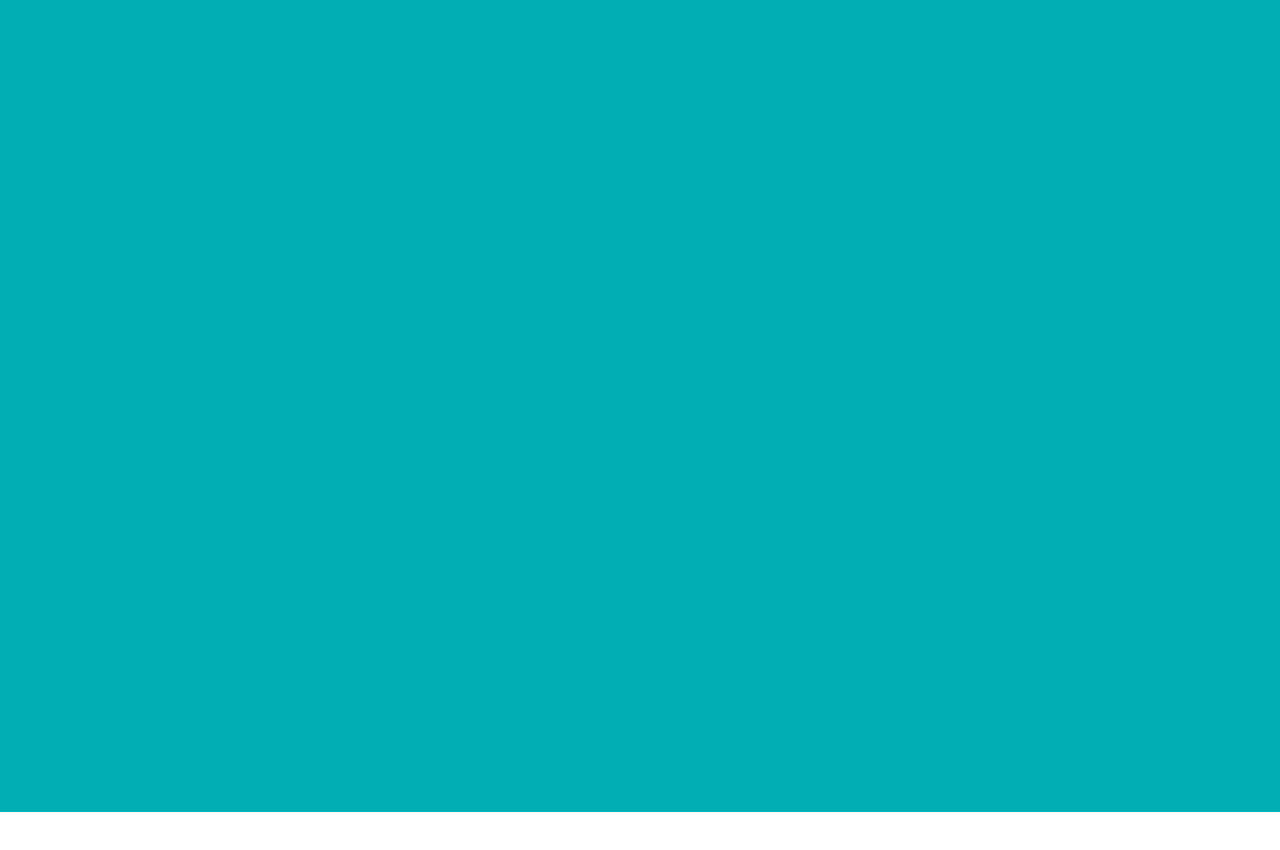
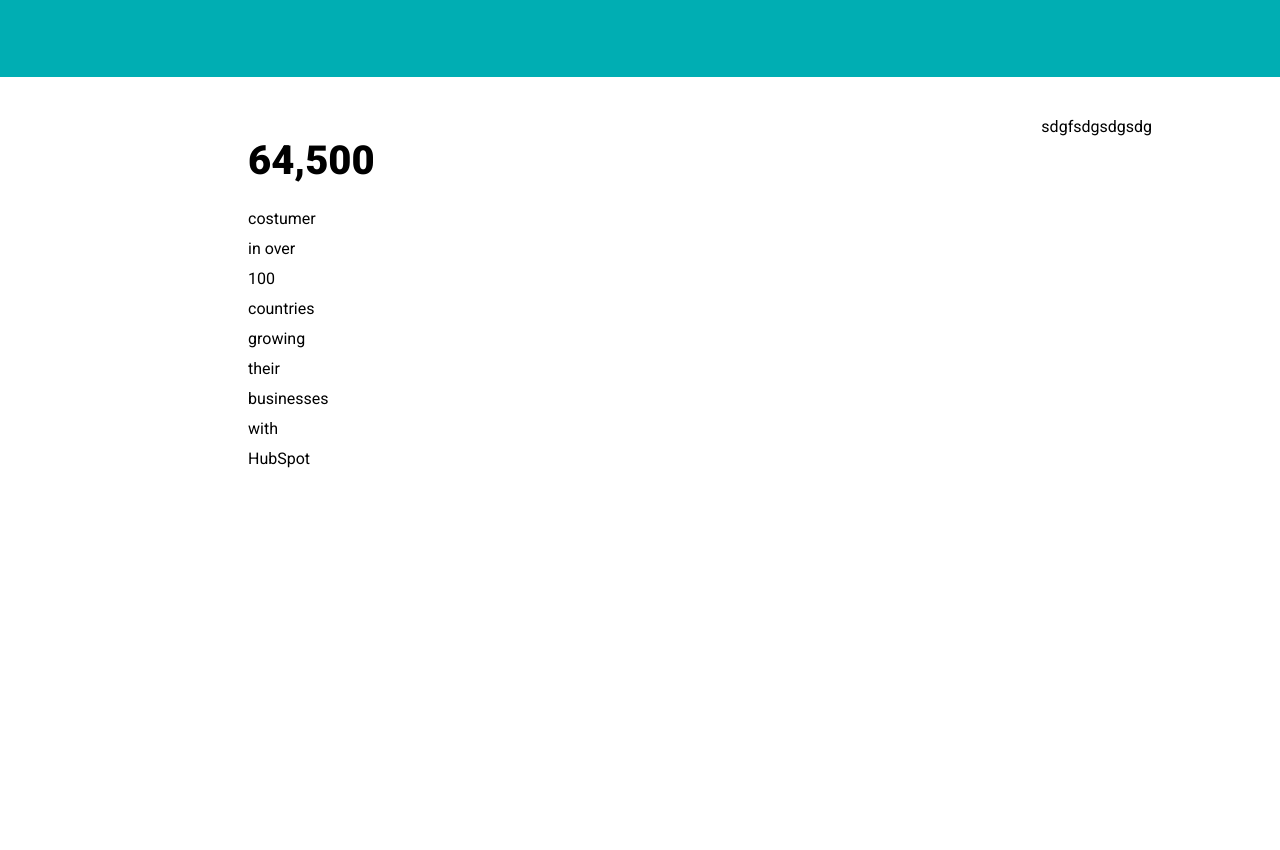
Before and after one commit to federico1989/htmlcss-hubspot, a plain HTML site: page index.html in a window 1280 px wide. Shown: the part 3088-3938 px from the top of the page. Before the commit the page ends 3900 px from the top, so only its background shows below. Drawn offline with Linux system fonts and the light colour scheme.

Commit message:
Inizio sezione bianca del main
Inserita la parte sinistra della riga con le informazioni dei costumers

```diff
--- a/assets/css/style.css
+++ b/assets/css/style.css
@@ -178,7 +178,7 @@ body {
 
 /* main */
 /* section lightblue*/
-.section {
+.section_lightblue {
   height: 100%;
 }
 .row_1 img {
@@ -365,7 +365,7 @@ body {
 }
 /* /row_5 */
 /* row_6 */
-.row_6 {
+.col_5 {
   margin-bottom: 80px;
 }
 .row_6 .square_box {
@@ -387,3 +387,34 @@ body {
 }
 /* /row_6 */
 /* /section turquoise */
+/* section white */
+.section_white {
+  height: 1000px;
+}
+.row_7::after {
+  content: "";
+  display: table;
+  clear: both;
+}
+.r7_left, .r7_right{
+  margin-top: 40px;
+  float: left;
+}
+.r7_left {
+  width: 30%;
+}
+.number_costumers{
+  font-size: 40px;
+  font-weight: 600;
+  margin: 20px 120px;
+  text-align: left;
+}
+.text_costumers{
+  margin: 0px 120px;
+  text-align: left;
+  line-height: 30px;
+}
+.r7_right {
+  width: 70%;
+  text-align: right;
+}
--- a/index.html
+++ b/index.html
@@ -65,7 +65,7 @@
     </header>
     <!-- /header -->
     <main id="site_content">
-      <div class="section bg_lightblue">
+      <div class="section_lightblue bg_lightblue">
         <div class="row_1">
           <img src="assets/img/integrations_2.svg" alt="cubi colorati con un cubo staccato">
           <h2 class="h2_main_section">powerful alone. better togheter</h2>
@@ -156,7 +156,7 @@
         <!-- /row 3 -->
       </div>
       <!-- /section lightblue -->
-      <div class="section bg_turquoise">
+      <div class="section_turquoise bg_turquoise">
         <div class="row_4 container">
           <h2>Learn and grow with award&ndash;winning support and a thriving community behind you</h2>
           <p>You don't have to go it alone. Master the inbound methodology and get the most out of your tools with HubSpot&rsquo;s legendary customer support team and a community of thousands of marketing and sales pros just like you.</p>
@@ -224,7 +224,24 @@
           </div>
         </div>
         <!-- /row 6 -->
-        <!-- /section turquoise -->
+      </div>
+      <!-- /section turquoise -->
+      <div class="section_white bg_white container">
+        <div class="row_7">
+          <div class="r7_left">
+            <h2 class="number_costumers">64&#44;500</h2>
+            <p class="text_costumers">costumer in over 100 countries growing their businesses with HubSpot</p>
+          </div>
+          <div class="r7_right">
+            <p>sdgfsdgsdgsdg</p>
+
+
+          </div>
+
+
+        </div>
+      </div>
+
 
 
 
```
